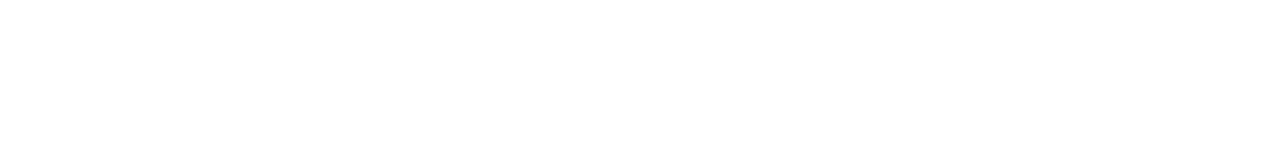
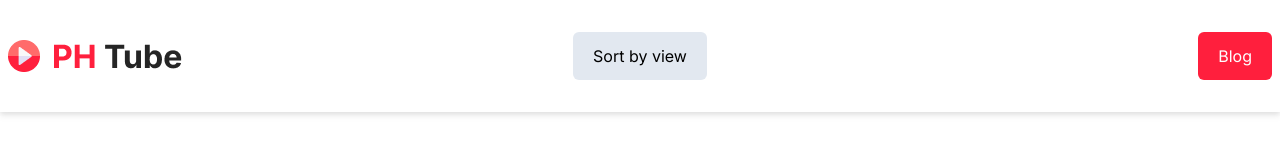
Before and after one commit to JiJetu/PHero-Tube, a plain HTML site: page index.html in a window 1280 px wide. Drawn offline with nearby package versions, Linux system fonts and the light colour scheme.

Commit message:
done nav section design

```diff
--- a/index.html
+++ b/index.html
@@ -1,19 +1,45 @@
 <!DOCTYPE html>
-<html lang="en">
+<html lang="en" data-theme="light">
 
 <head>
     <meta charset="UTF-8">
     <meta name="viewport" content="width=device-width, initial-scale=1.0">
     <title>PHero-tube</title>
+    <link rel="shortcut icon" href="./Logo.png" type="image/x-icon">
 
     <!-- daisy and tailwind CDN -->
     <link href="https://cdn.jsdelivr.net/npm/daisyui@3.6.4/dist/full.css" rel="stylesheet" type="text/css" />
     <script src="https://cdn.tailwindcss.com"></script>
+
+    <!-- Inter google font -->
+    <link rel="preconnect" href="https://fonts.googleapis.com">
+    <link rel="preconnect" href="https://fonts.gstatic.com" crossorigin>
+    <link href="https://fonts.googleapis.com/css2?family=Inter:wght@400;500;700&display=swap" rel="stylesheet">
+
+    <style>
+        .inter-font {
+            font-family: 'Inter', sans-serif;
+        }
+    </style>
 </head>
 
-<body>
-    <header>
+<body class="inter-font">
+    <header class="container mx-auto">
+        <section>
+            <div class="navbar bg-base-100 drop-shadow-md py-8">
+                <div class="navbar-start">
+                    <img src="./Logo.png" alt="img">
+                </div>
+                <div class="navbar-center">
+                    <button class="bg-slate-200 text-black rounded-md px-5 py-3">Sort by view</button>
+                </div>
+                <div class="navbar-end">
+                    <button
+                        class="bg-[#FF1F3D] hover:bg-slate-200 text-white hover:text-black rounded-md px-5 py-3">Blog</button>
+                </div>
+            </div>
 
+        </section>
     </header>
     <main>
 
```
Also changed, not shown: tailwind.config.js (added, +8 -0 lines).
